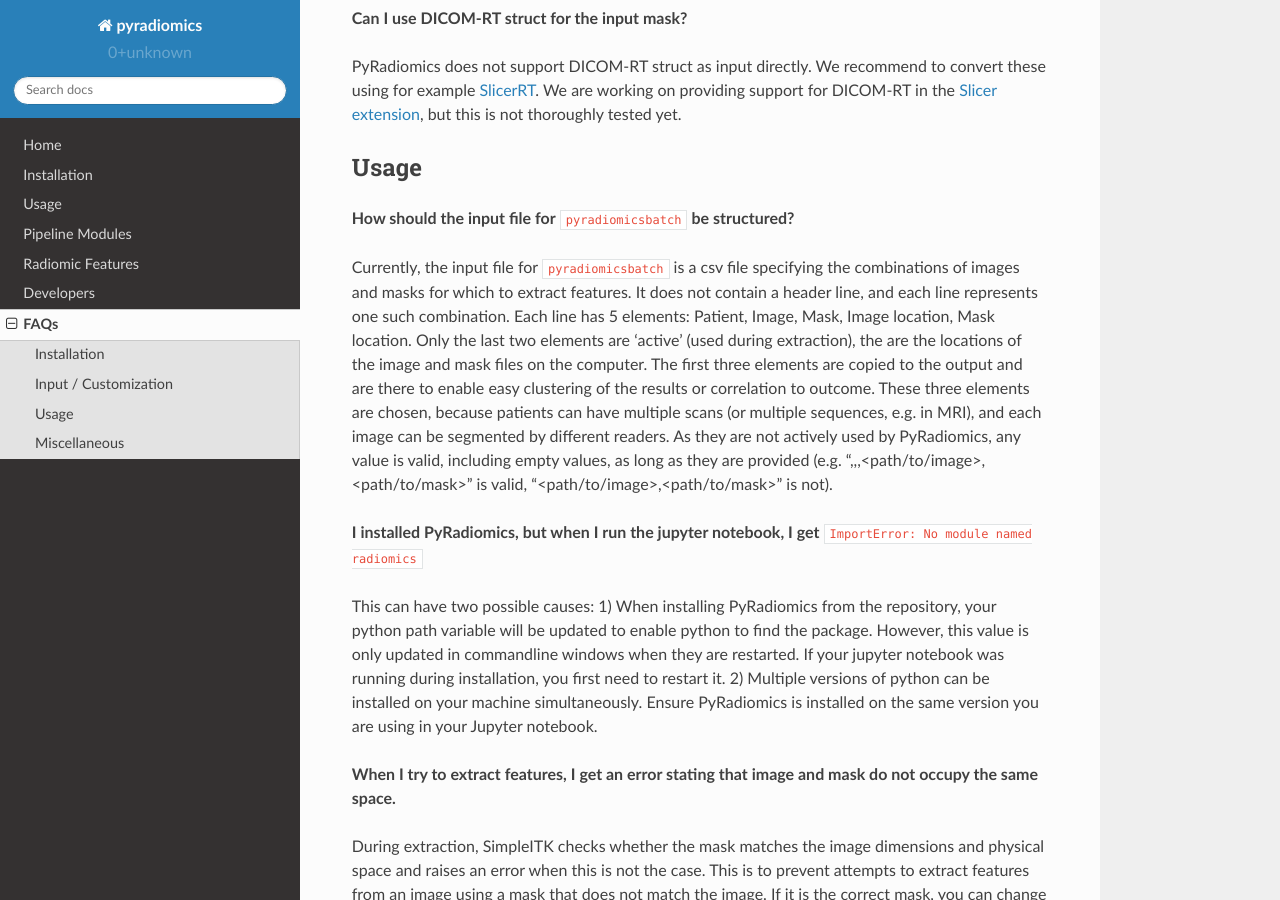
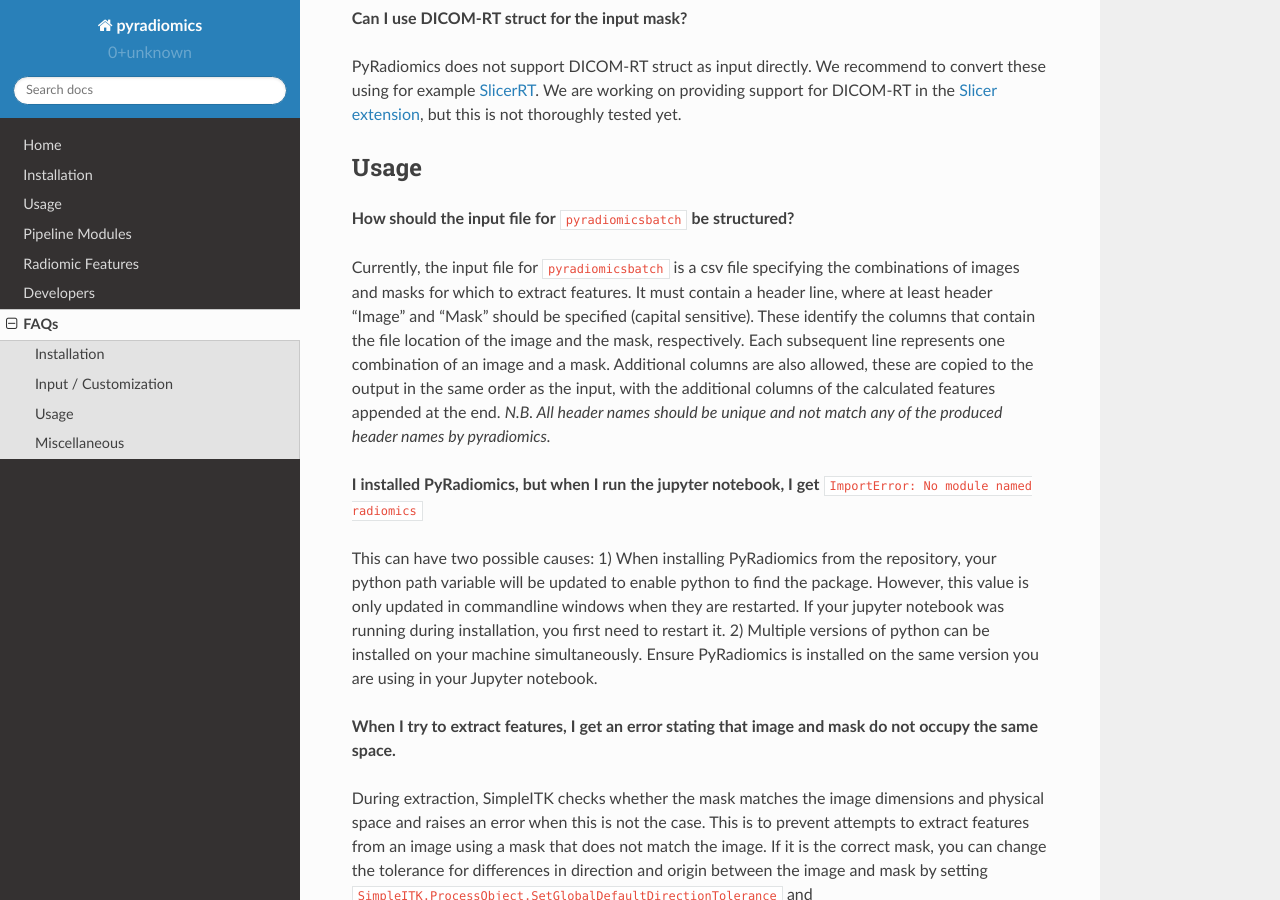
Before and after one commit to AIM-Harvard/pyradiomics, a Sphinx documentation site: the page built from docs/faq.rst, in a window 1280 px wide and 900 px high, scrolled down 1444 px. Built offline with Sphinx 7.4.7 and the Read the Docs theme 2.0.0, drawn with Linux system fonts in a browser that asks for light colours.

Commit message:
ENH: Add pandas
Add use of pandas to handle data in PyRadiomics

Affects all data handling in the feature base class and feature extractor, which now passes the calculated features as a pandas Series with the feature names as labels.
Change testing to load baseline as a pandas dataframe and also process/check/store results in a pandas DataFrame.

Update both scripts and `batchprocessing.py` to use pandas. Results are now stored in a pandas DataFrame and only written to disk upon completion of the extraction. This ensures that all calculated features are written, and writes "NaN" for features that failed or produced a NaN value.

Update documentation to reflect different methods for data handling.

```diff
--- a/docs/faq.rst
+++ b/docs/faq.rst
@@ -66,14 +66,11 @@
 **How should the input file for** ``pyradiomicsbatch`` **be structured?**
 
 Currently, the input file for ``pyradiomicsbatch`` is a csv file specifying the combinations of images and masks for
-which to extract features. It does not contain a header line, and each line represents one such combination.
-Each line has 5 elements: Patient, Image, Mask, Image location, Mask location. Only the last two elements are 'active'
-(used during extraction), the are the locations of the image and mask files on the computer. The first three elements
-are copied to the output and are there to enable easy clustering of the results or correlation to outcome. These three
-elements are chosen, because patients can have multiple scans (or multiple sequences, e.g. in MRI), and each image can
-be segmented by different readers. As they are not actively used by PyRadiomics, any value is valid, including empty
-values, as long as they are provided (e.g. ",,,<path/to/image>,<path/to/mask>" is valid,
-"<path/to/image>,<path/to/mask>" is not).
+which to extract features. It must contain a header line, where at least header "Image" and "Mask" should be specified
+(capital sensitive). These identify the columns that contain the file location of the image and the mask, respectively.
+Each subsequent line represents one combination of an image and a mask. Additional columns are also allowed, these are
+copied to the output in the same order as the input, with the additional columns of the calculated features appended
+at the end. *N.B. All header names should be unique and not match any of the produced header names by pyradiomics.*
 
 **I installed PyRadiomics, but when I run the jupyter notebook, I get** ``ImportError: No module named radiomics``
 
--- a/docs/index.rst
+++ b/docs/index.rst
@@ -83,6 +83,7 @@
 
 * SimpleITK (Image loading and preprocessing)
 * numpy (Feature calculation)
+* pandas (Data handling)
 * PyWavelets (Wavelet filter)
 * pykwalify (Enabling yaml parameters file checking)
 * tqdm (Progressbar)
--- a/requirements.txt
+++ b/requirements.txt
@@ -8,3 +8,4 @@
 six>=1.10.0
 sphinx>=1.4
 sphinx_rtd_theme>=0.2.2
+pandas>=0.19.2
```
Also changed, not shown: README.md (+8 -11 lines), docs/usage.rst (+6 -3 lines), 8 other files.
